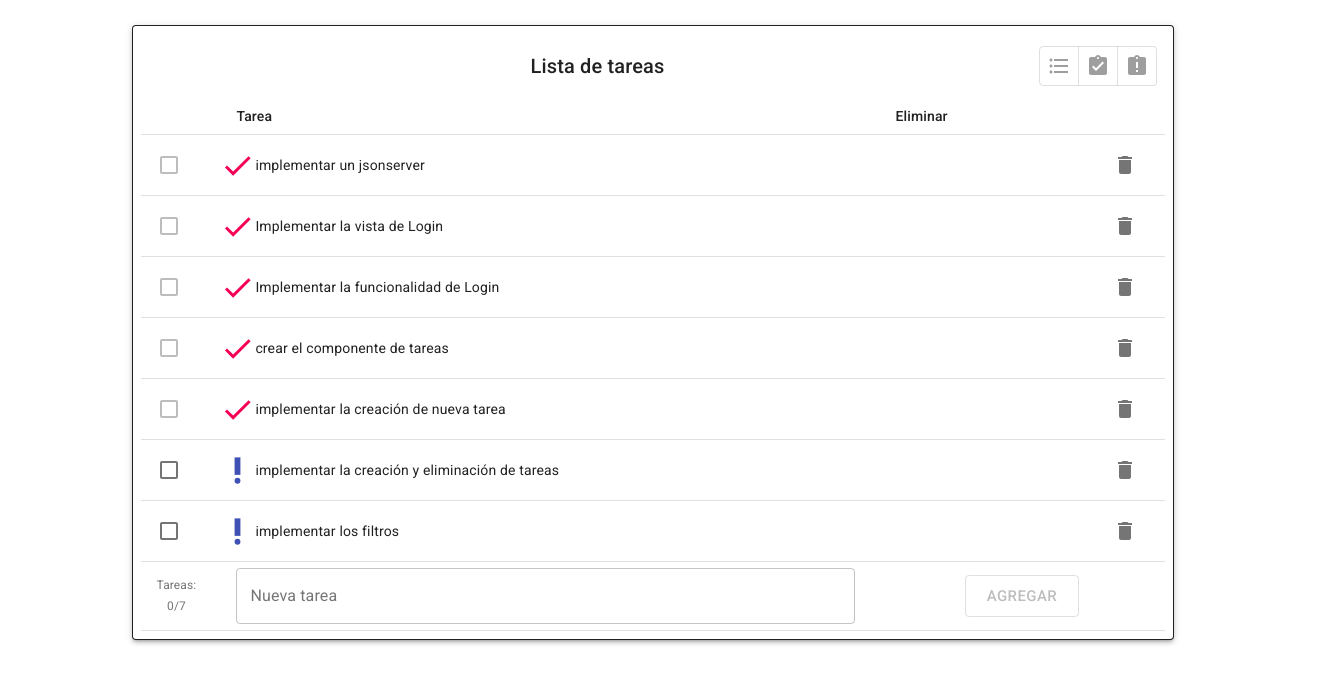
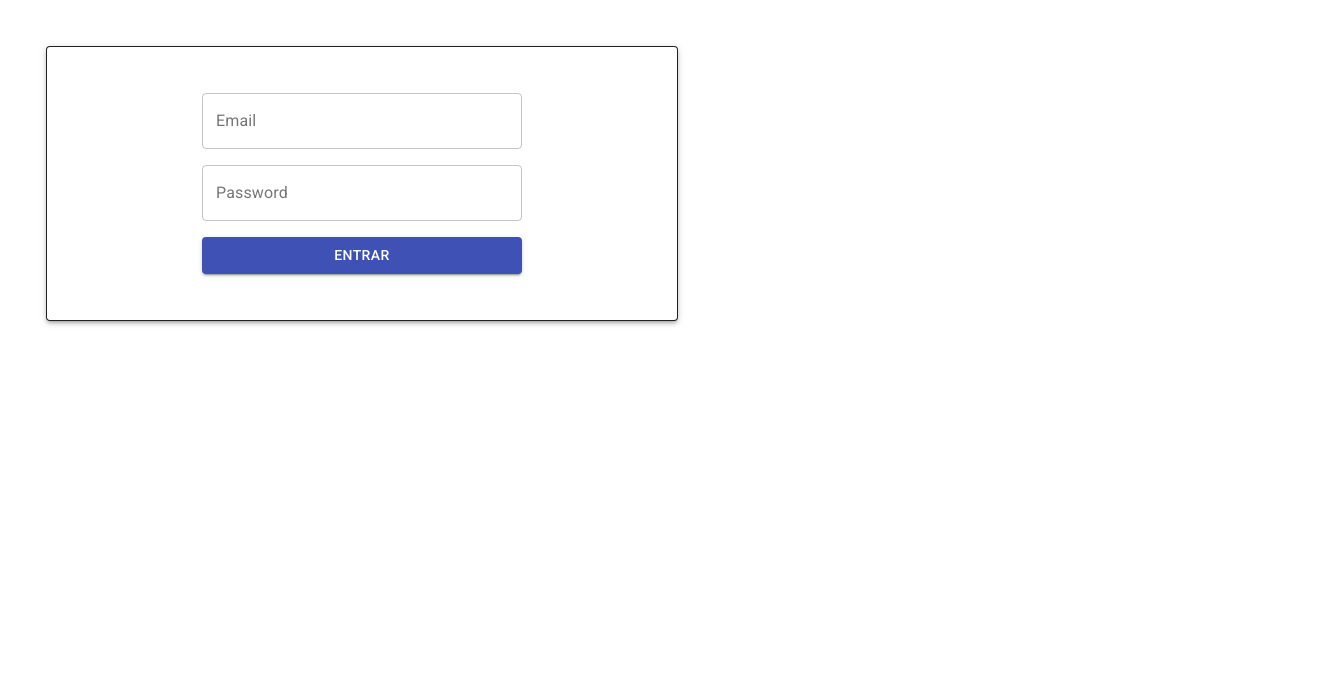
Before and after one commit to homerteo/todo, a React (Create React App) app: page / in a window 1280 px wide. Shown: the top 684 px of the page, 1326 px wide, since content can reach past the window. Built offline with nearby package versions, Linux system fonts and the light colour scheme; data requests are answered from the project's data file.

Commit message:
routing is implemented

```diff
--- a/src/components/ToDoApp.js
+++ b/src/components/ToDoApp.js
@@ -1,9 +1,65 @@
+import { useEffect, useContext } from 'react';
+import PropTypes from "prop-types";
+import { Switch, Route, Redirect } from "react-router-dom";
 import Login from './Login';
 import ToDoList from './ToDoList'
+import { toDoContext } from "../context/ToDoContext";
 
+const PrivateRoute = ({ component: Component, ...rest }) => {
+  return(
+    <Route
+      {...rest}
+      render={(props) => {
+      return rest.isLoged ? (
+        <Component {...props} />
+      ) : (
+        <Redirect to={{ pathname: "/", state: props.location }} />
+      );
+    }}
+    />
+  );
+};
+
+const PublicRoute = ({ component: Component, restricted, ...rest }) => {
+  return(
+    <Route
+      {...rest}
+      render={(props) => {
+      return rest.isLoged && restricted ? (
+        <Redirect to={{ pathname: "/tasks", state: props.location }} />
+      ) : (
+        <Component {...props} />
+      );
+    }}
+    />
+  );
+};
 const ToDoApp = () => {
+  const context = useContext(toDoContext);
+  const { accessToken, initialAuthVerification } = context;
+
+  useEffect(() => {
+    initialAuthVerification();
+  }, []);
+
   return (
-    <ToDoList />
+    <div>
+      <Switch>
+        <PublicRoute
+            isLoged={accessToken !== null}
+            path="/"
+            restricted={true}
+            component={Login}
+            exact
+          />
+        <PrivateRoute
+          isLoged={accessToken !== null}
+          path="/tasks"
+          component={ToDoList}
+          exact
+        />
+      </Switch>
+    </div>
   );
 }
 
```
